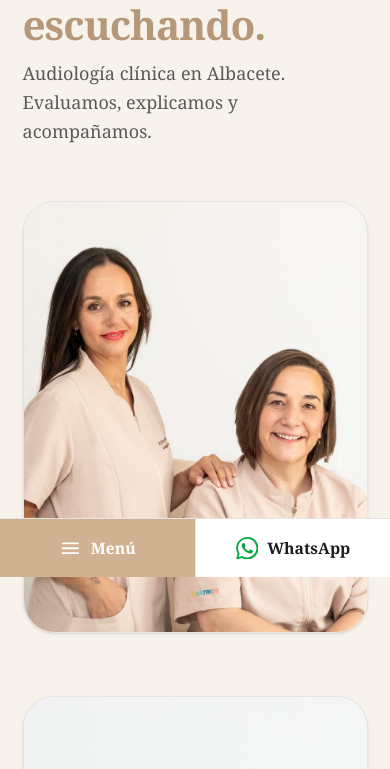
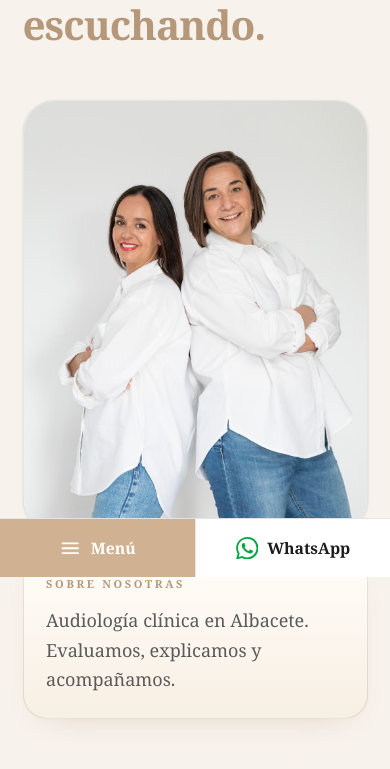
Before and after one commit to EAR1audiologia/EAR, a Next.js app: page /sobre-nosotras in a window 390 px wide. Shown: the part 267-1036 px from the top of the page. Built offline with nearby package versions, Linux system fonts and the light colour scheme; no server answers; a web font is replaced by a local one.

Commit message:
Update about page mobile hero image and intro card
Swap in the new team photo and move the intro copy into a styled mobile card below the image.

```diff
--- a/src/app/sobre-nosotras/page.tsx
+++ b/src/app/sobre-nosotras/page.tsx
@@ -26,14 +26,14 @@ export default function SobreNosotrasPage() {
             Dos audiólogas, <br />
             <span className="text-[var(--color-brand-strong)]">más de 20 años escuchando.</span>
           </h1>
-          <p className="max-w-2xl text-base leading-relaxed text-[var(--color-muted)] sm:text-lg">
+          <p className="hidden max-w-2xl text-base leading-relaxed text-[var(--color-muted)] sm:block sm:text-lg">
             Audiología clínica en Albacete. Evaluamos, explicamos y acompañamos.
           </p>
         </div>
 
         <div className="relative mt-12 aspect-[4/5] overflow-hidden rounded-[32px] border border-[var(--color-border)] bg-white shadow-sm sm:aspect-[1024/694]">
           <Image
-            src="/team/elena-ana-equipo-horizontal.jpeg"
+            src="/team/elena-ana-equipo-2026.jpeg"
             alt="Elena Roldán Cantos y Ana Esparcia, cofundadoras de EAR Audiología Avanzada"
             fill
             className="object-cover object-[50%_58%] sm:object-center"
@@ -48,6 +48,15 @@ export default function SobreNosotrasPage() {
               Experiencia clínica, atención cercana y una misma forma de entender la audiología.
             </p>
           </div>
+        </div>
+
+        <div className="mt-5 rounded-[24px] border border-[var(--color-border)] bg-[linear-gradient(180deg,#fffdf9_0%,#f8efe3_100%)] p-5 shadow-[0_14px_30px_-24px_rgba(203,178,150,0.85)] sm:hidden">
+          <div className="text-[11px] font-semibold uppercase tracking-[0.24em] text-[var(--color-brand-strong)]">
+            Sobre nosotras
+          </div>
+          <p className="mt-3 max-w-2xl text-base leading-relaxed text-[var(--color-muted)]">
+            Audiología clínica en Albacete. Evaluamos, explicamos y acompañamos.
+          </p>
         </div>
 
         <section className="mt-14 grid overflow-hidden rounded-[32px] border border-[var(--color-border)] bg-white shadow-sm lg:grid-cols-[0.72fr_1.28fr]">
```
Also changed, not shown: public/team/elena-ana-equipo-2026.jpeg (added).
